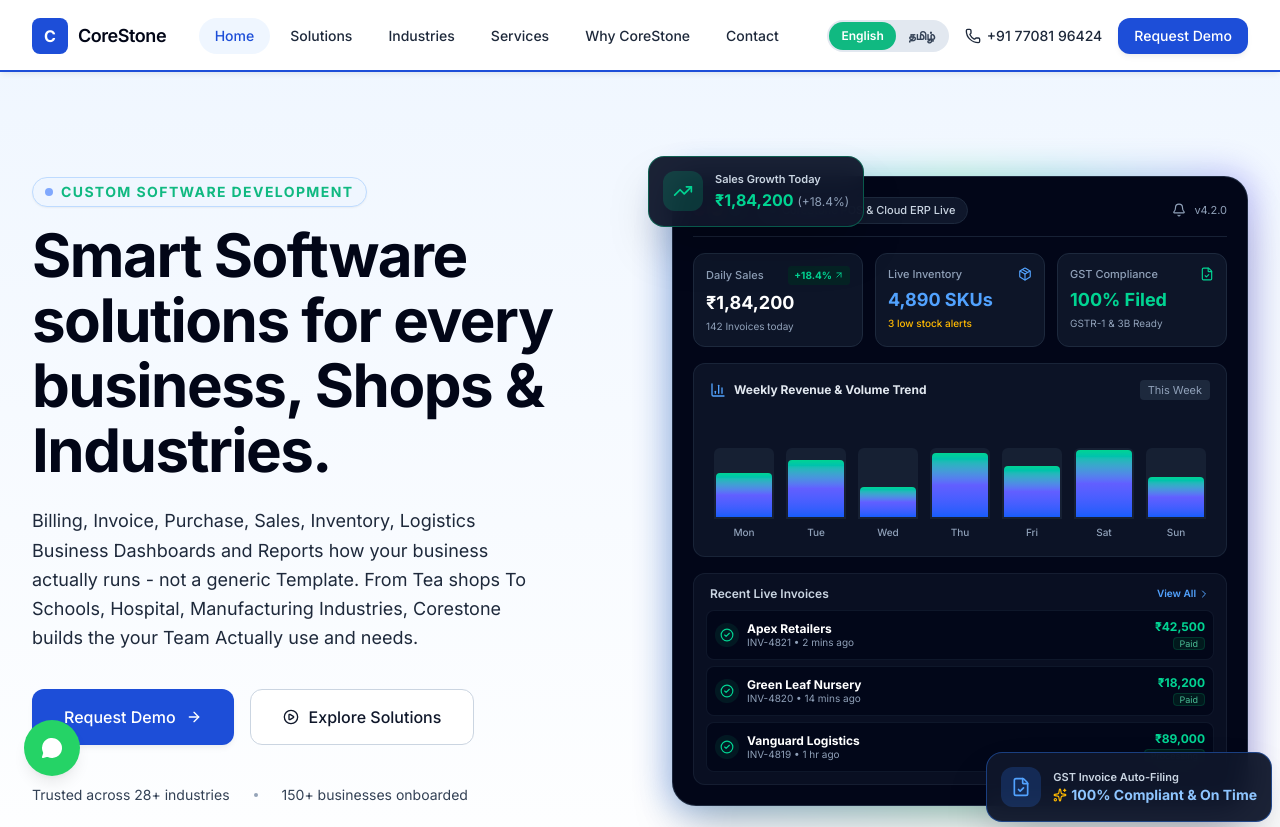
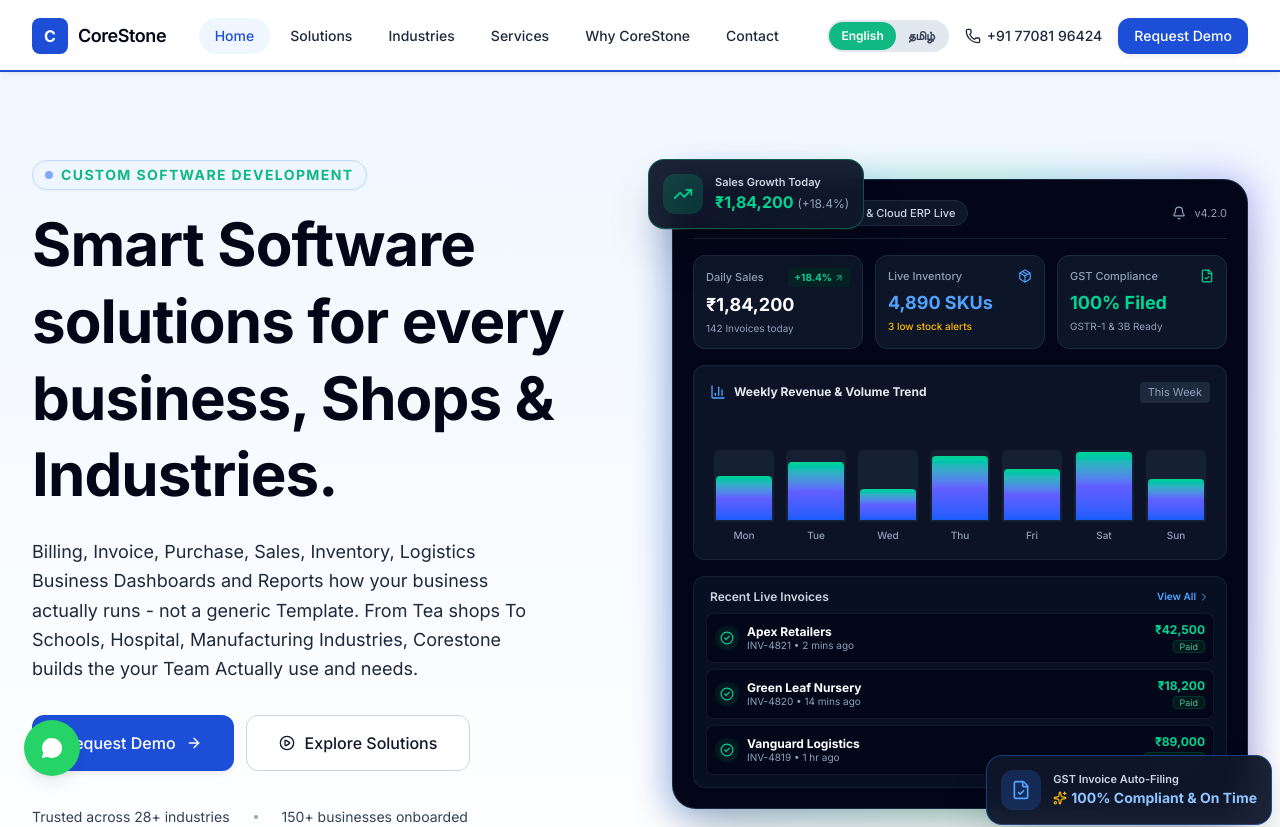
Before and after one commit to harini-paramasivam/corestone_technology_website, a React (Vite) app in the folder frontend/: page / in a window 1280 px wide. Shown: the top 827 px of the page. Built offline with nearby package versions, Linux system fonts and the light colour scheme.

Commit message:
Fix mobile layout responsiveness, fluid typography clamp, Tamil font rendering, and global company email formatting

```diff
--- a/frontend/src/components/layout/Footer.jsx
+++ b/frontend/src/components/layout/Footer.jsx
@@ -116,10 +116,10 @@
               <li>
                 <a
                   href={`mailto:${COMPANY.email}`}
-                  className="flex items-start gap-2.5 text-sm text-ink-600 transition-colors hover:text-brand-primary-600 break-all"
+                  className="flex items-center gap-2.5 text-sm text-ink-600 transition-colors hover:text-brand-primary-600 min-w-0"
                 >
                   <Mail className="mt-0.5 h-4 w-4 shrink-0" />
-                  {COMPANY.email}
+                  <span className="company-email">{COMPANY.email}</span>
                 </a>
               </li>
               <li className="flex items-start gap-2.5 text-sm text-ink-600">
--- a/frontend/src/components/sections/HeroSection.jsx
+++ b/frontend/src/components/sections/HeroSection.jsx
@@ -14,38 +14,39 @@
   return (
     <section
       ref={containerRef}
-      className="relative overflow-hidden bg-gradient-to-b from-brand-primary-50 to-surface pt-28 pb-16 sm:pt-36 sm:pb-24 lg:pt-44 lg:pb-32 border-b border-ink-100"
+      className="relative w-full bg-gradient-to-b from-brand-primary-50 to-surface pt-24 sm:pt-32 lg:pt-40 pb-16 sm:pb-24 border-b border-ink-100"
     >
-      <Container className="relative grid gap-10 sm:gap-14 lg:grid-cols-2 lg:items-center lg:gap-16">
-        {/* Text column */}
+      <Container className="relative flex flex-col gap-10 lg:grid lg:grid-cols-2 lg:items-center lg:gap-16">
+        {/* Text column — strictly normal block flow where every element pushes the next downward */}
         <motion.div
-          initial={{ opacity: 0, y: 20 }}
+          initial={{ opacity: 0, y: 16 }}
           animate={{ opacity: 1, y: 0 }}
-          transition={{ duration: 0.65, ease: 'easeOut' }}
-          className="min-w-0"
+          transition={{ duration: 0.5, ease: 'easeOut' }}
+          className="flex flex-col items-start w-full min-w-0"
         >
+          {/* Eyebrow badge */}
           <Eyebrow className="text-brand-accent-500 text-xs sm:text-sm">
             {t('hero.eyebrow')}
           </Eyebrow>
 
-          {/* Responsive heading: 2.25rem → 3rem → 3.5rem → 4rem */}
-          <h1 className="mt-4 font-display font-semibold tracking-tight leading-[1.08] text-ink-900
-                         text-[2rem] sm:text-[2.75rem] md:text-5xl lg:text-[3.25rem] xl:text-[3.75rem]">
+          {/* Fluid responsive heading with proper Tamil line-height & wrapping */}
+          <h1 className="hero-heading mt-4 font-display font-semibold tracking-tight text-ink-900">
             {t('hero.headline')}
           </h1>
 
+          {/* Description */}
           <p className="mt-4 sm:mt-6 max-w-lg text-base sm:text-lg text-ink-600 leading-relaxed">
             {t('hero.subhead')}
           </p>
 
-          {/* CTA buttons — stack on mobile, row on sm+ */}
-          <div className="mt-7 sm:mt-9 flex flex-col gap-3 xs:flex-row xs:flex-wrap xs:items-center xs:gap-4">
+          {/* CTA buttons — stack on mobile, horizontal row on sm+ */}
+          <div className="mt-6 sm:mt-8 flex flex-col sm:flex-row items-stretch sm:items-center gap-3 w-full sm:w-auto">
             <Button
               href="/request-demo"
               size="lg"
               icon={ArrowRight}
               iconPosition="right"
-              className="w-full xs:w-auto justify-center"
+              className="w-full sm:w-auto justify-center text-center"
             >
               {t('common.requestDemo')}
             </Button>
@@ -54,25 +55,26 @@
               variant="outline"
               size="lg"
               icon={PlayCircle}
-              className="w-full xs:w-auto justify-center"
+              className="w-full sm:w-auto justify-center text-center"
             >
               {t('common.exploreSolutions')}
             </Button>
           </div>
 
-          <div className="mt-7 sm:mt-10 flex flex-wrap items-center gap-x-6 gap-y-2 text-xs sm:text-sm text-ink-500">
+          {/* Trust badges footer */}
+          <div className="mt-6 sm:mt-9 flex flex-wrap items-center gap-x-6 gap-y-2 text-xs sm:text-sm text-ink-500">
             <span>{t('hero.trustIndustries')}</span>
             <span className="hidden sm:inline h-1 w-1 rounded-full bg-ink-300" aria-hidden="true" />
             <span>{t('hero.trustBusinesses')}</span>
           </div>
         </motion.div>
 
-        {/* Dashboard mockup — hidden on very small screens */}
+        {/* Dashboard mockup — hidden on mobile, visible on lg+ */}
         <motion.div
-          initial={{ opacity: 0, scale: 0.95 }}
+          initial={{ opacity: 0, scale: 0.96 }}
           animate={{ opacity: 1, scale: 1 }}
-          transition={{ duration: 0.75, ease: 'easeOut', delay: 0.15 }}
-          className="hidden sm:block w-full"
+          transition={{ duration: 0.6, ease: 'easeOut', delay: 0.1 }}
+          className="hidden lg:block w-full"
         >
           <HeroDashboardMockup />
         </motion.div>
--- a/frontend/src/index.css
+++ b/frontend/src/index.css
@@ -76,8 +76,11 @@
   to   { transform: translateX(-50%); }
 }
 
+/* ── Global typography & rendering defaults ── */
 html {
   scroll-behavior: smooth;
+  text-rendering: optimizeLegibility;
+  -webkit-text-size-adjust: 100%;
 }
 
 body {
@@ -90,6 +93,18 @@
 h1, h2, h3, h4, h5, h6 {
   color: var(--color-ink-900);
   font-weight: 700;
+  line-height: 1.25;
+  word-break: break-word;
+  overflow-wrap: break-word;
+}
+
+/* Fluid responsive clamp typography for primary headings */
+.hero-heading {
+  font-size: clamp(1.65rem, 5.5vw, 3.75rem);
+  line-height: 1.28;
+  letter-spacing: -0.015em;
+  word-break: break-word;
+  overflow-wrap: break-word;
 }
 
 ::selection {
@@ -143,10 +158,13 @@
 /* xs breakpoint utility: ≥ 480px
    Tailwind v4 doesn't ship an xs screen by default,
    so we add manual utilities for the hero CTA row. */
-@media (min-width: 480px) {
-  .xs\:flex-row    { flex-direction: row; }
-  .xs\:flex-wrap   { flex-wrap: wrap; }
-  .xs\:items-center{ align-items: center; }
-  .xs\:gap-4       { gap: 1rem; }
-  .xs\:w-auto      { width: auto; }
+/* ── Global responsive company email rendering ── */
+.company-email {
+  display: inline-block;
+  max-width: 100%;
+  font-size: clamp(0.72rem, 3.4vw, 0.875rem);
+  white-space: nowrap;
+  overflow: hidden;
+  text-overflow: ellipsis;
+  vertical-align: middle;
 }
--- a/frontend/src/pages/Contact.jsx
+++ b/frontend/src/pages/Contact.jsx
@@ -133,9 +133,9 @@
                 {href ? (
                   <a
                     href={href}
-                    className="text-sm font-medium text-ink-800 hover:text-brand-primary-700 transition-colors break-all"
+                    className="text-sm font-medium text-ink-800 hover:text-brand-primary-700 transition-colors min-w-0 max-w-full"
                   >
-                    {value}
+                    <span className="company-email">{value}</span>
                   </a>
                 ) : (
                   <p className="text-sm font-medium text-ink-700">{value}</p>
```
